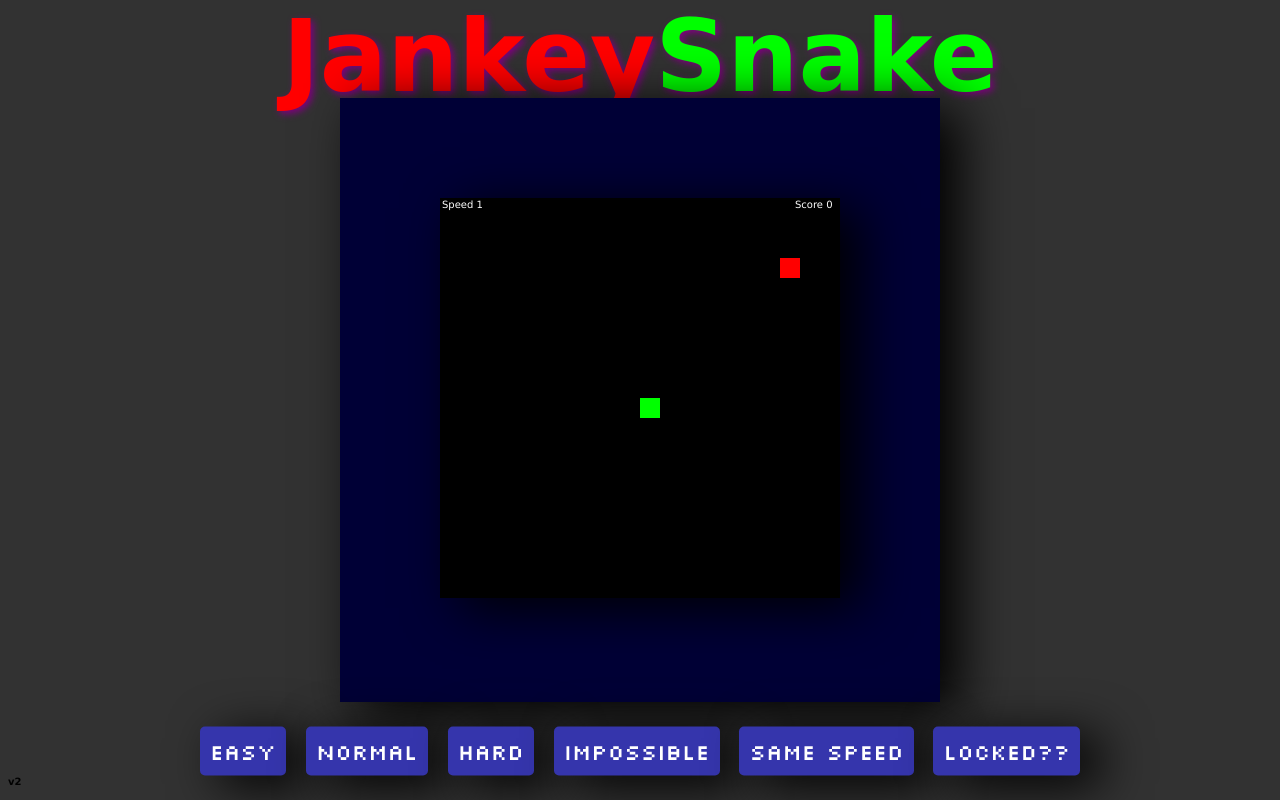
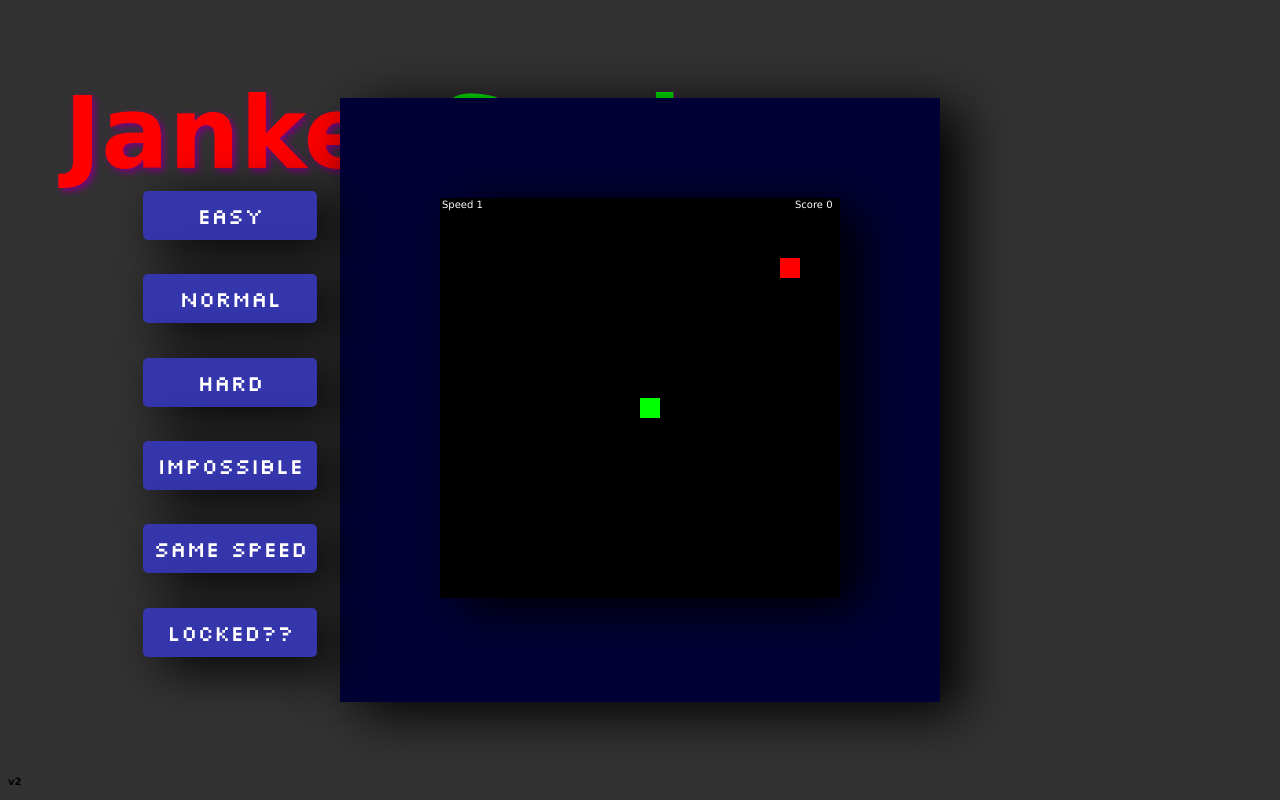
Before and after one commit to PotatoNick26/Jankey-Snake, a plain HTML site: page index.html in a window 1280 px wide. Drawn offline with Linux system fonts and the light colour scheme; a web font is replaced by a local one.

Commit message:
Changed Position of Title and Buttons

```diff
--- a/index.css
+++ b/index.css
@@ -43,18 +43,15 @@ body {
 
 #title {
     display: flex;
-    top: 7%;
     font-family: 'Zeyada', cursive;
     justify-content: space-evenly ;
     font-size: 50px;
-    left: 50%;
+    left: 5%;
     position: absolute;
-    transform: translate(-50%, -50%);
 }
 
 #snakeTitle {
     color: lime;
-    text-shadow: 3cm 4cm 4cm black;
 }
 
 #jankeyTitle {
@@ -82,12 +79,13 @@ body {
 
 #modeSelector {
     position: absolute;
-    bottom: 0%;
-    left: 50%;
+    top: 53%;
+    left: 18%;
     display: flex;
+    flex-direction: column;
+    justify-content: space-around;
     transform: translate(-50%, -50%);
-    justify-content: space-around;
-    width: 900px;
+    height: 500px;
 }
 
 .grow {
```
